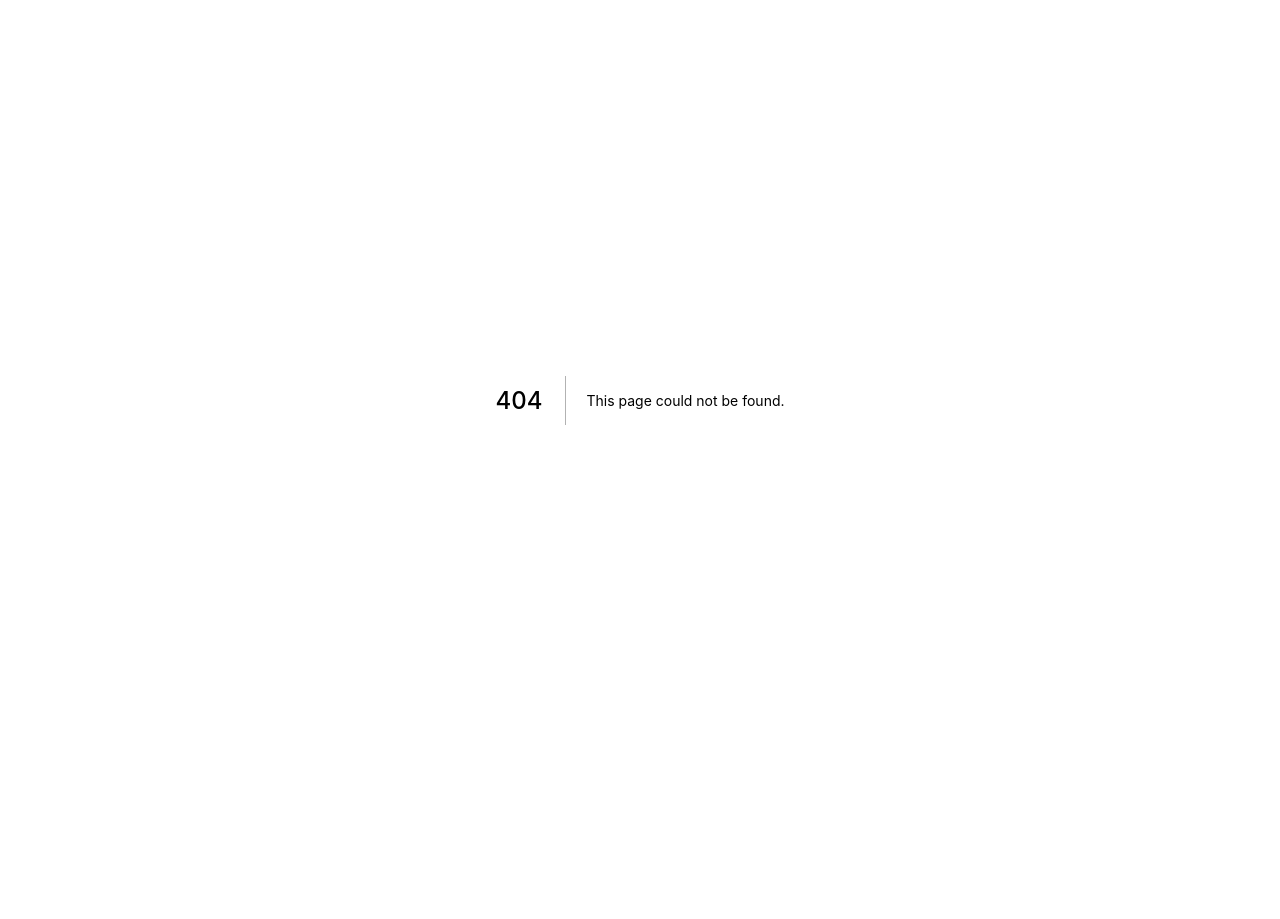
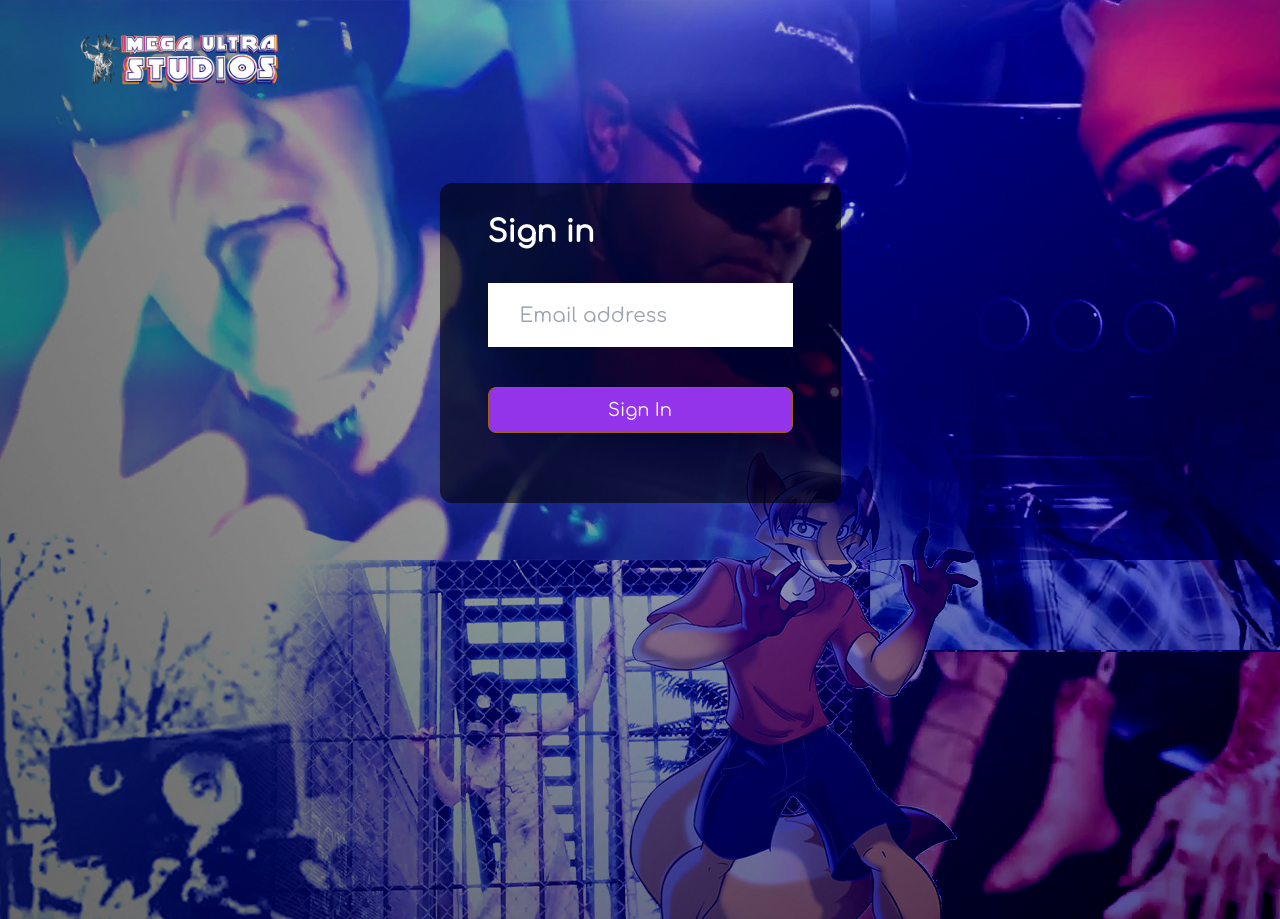
Before and after one commit to MegaUltra/mega-hulu-clone, a Next.js app: page /login in a window 1280 px wide. Before the commit this address had no page. Before the commit the page ends 800 px from the top, so only its background shows below. Built offline with nearby package versions, Linux system fonts and the light colour scheme.

Commit message:
We got sign page.

```diff
--- /dev/null
+++ b/pages/login.tsx
@@ -0,0 +1,96 @@
+import { NextPage } from 'next'
+import Head from 'next/head'
+import Image from 'next/image'
+import Link from 'next/link'
+import Router from 'next/router'
+import { useState } from 'react'
+
+const Login: NextPage = ({  }) => {
+    const handleLoginWithEmail = (e) => {
+        console.log("Hi Button")
+        e.preventDefault()
+
+        if (email) {
+            if (email ==="dwmyke@gmail.com") {
+                // route to dashboard
+            Router.push("/")
+            } else {
+                setUserMsg("I'm so confused")
+            }
+
+        } else {
+// show user message
+setUserMsg("Enter a valid email address")
+        }
+    }
+
+
+    const [email, setEmail] = useState('')
+
+    const [userMsg, setUserMsg] = useState('')
+
+    const handleOnChangeEmail = (e) => {
+        setUserMsg("")
+        console.log("event", e)
+        const email = e.target.value
+        setEmail(email)
+    }
+
+    const imgUrl='/images/background-4.jpg'
+
+
+  return (
+      <>
+
+
+    <div className='flex flex-col items-center justify-start min-h-screen bg-black bg-gradient-to-r from-black/60 to-black/60'
+    style={{
+        backgroundImage: `url(${imgUrl}`,
+      }}
+    >
+        <Head>
+        <title>Sign in</title>
+        <meta name="description" content="Sign in to Mega Ultra Studios" />
+        </Head>
+
+        <header className='flex justify-between w-full py-8'>
+            <div className='flex flex-row px-16 items-center'>
+
+        <Link href="/">
+                    <a className="flex font-semibold items-center mb-4 px-4 md:mb-0">
+            <Image
+            className="object-contain"
+            src='/images/logo-wide-white.png'
+            alt="Mega Ultra logo"
+            width={200}
+            height={55}
+            />
+            </a>
+            </Link>
+            </div>
+        </header>
+
+        <main className='flex relative w-full h-screen justify-center z-10'>
+            <div className='flex flex-col pt-8 pb-24 px-12 bg-black/60 rounded-xl min-w-[240px] h-1/3 md:h-2/5 mt-0 md:mt-16'>
+
+            <h1 className='text-white font-bold text-3xl mb-8'>Sign in</h1>
+
+            <input className='p-8 text-black w-full h-12 text-xl min-w-[240px]' type="text" placeholder='Email address'
+            onChange={handleOnChangeEmail}
+            />
+
+            <p className='text-white my-2'>{userMsg}</p>
+
+            <button className='bg-purple-600 px-12 py-2 text-lg text-white w-full rounded-lg mt-6 border-yellow-700 border hover:border-yellow-300' onClick={handleLoginWithEmail}>
+                Sign In
+            </button>
+            </div>
+
+        </main>
+
+    </div>
+    </>
+  )
+}
+
+export default Login
--- a/pages/netflix.tsx
+++ b/pages/netflix.tsx
@@ -41,7 +41,7 @@ const Netflix: NextPage = ({ shortVideos, featureVideos, musicVideos, promoVideo
      {/* <NetflixHeder /> */}
 {/*
      <NetflixBanner title='Mega Ultra Studios' description="Mega Ultra Studios creates short and feature length films, promotional videos, and music videos. Let's make it weird." imgUrl='/images/background.jpg' /> */}
-
+<main className='pb-16'>
      <Navbar username="poopins" />
 
      <Banner title='Mega Ultra Studios' description="Mega Ultra Studios creates short and feature length films, promotional videos, and music videos. Let's make it weird." imgUrl='/images/background.jpg' />
@@ -54,7 +54,7 @@ const Netflix: NextPage = ({ shortVideos, featureVideos, musicVideos, promoVideo
 <SectionCards title='Music Videos' videos={musicVideos} />
 <SectionCards title='Promotional Videos' videos={promoVideos} />
 <SectionCards title='Live Performances' videos={liveVideos} />
-
+</main>
     </div>
   )
 }
```
Also changed, not shown: public/images/background-4.jpg (added).
